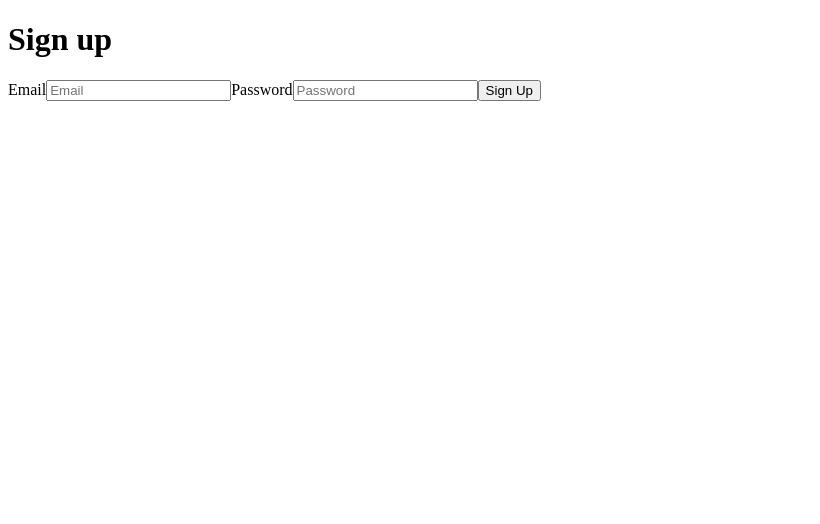
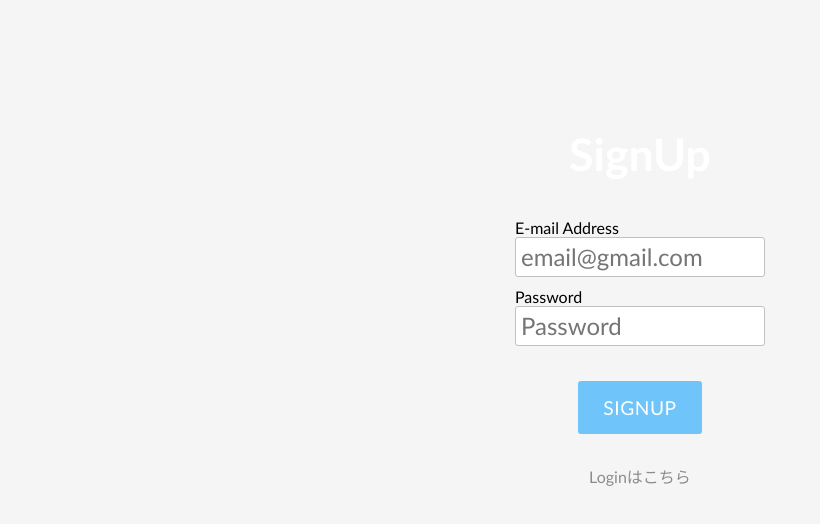
Before and after one commit to afroman09/invite-app, a React (Create React App) app: page /signup in a window 1280 px wide. Shown: the top 524 px of the page, without its empty margins (0-820 px from the left). Built offline with nearby package versions, Linux system fonts and the light colour scheme; no server answers.

Commit message:
todo作成

```diff
--- a/package.json
+++ b/package.json
@@ -11,6 +11,7 @@
     "firebase": "^8.1.1",
     "react": "^17.0.1",
     "react-dom": "^17.0.1",
+    "react-icons": "^4.1.0",
     "react-router-dom": "^5.2.0",
     "react-scripts": "4.0.1",
     "web-vitals": "^0.2.4"
--- a/src/App.css
+++ b/src/App.css
@@ -1,38 +1,214 @@
-.App {
-  text-align: center;
+@import url(https://fonts.googleapis.com/css?family=Open+Sans:400);
+
+:root {
+  background-color: #f5f5f5;
 }
 
-.App-logo {
-  height: 40vmin;
-  pointer-events: none;
+
+/* Todo */
+
+* {
+  box-sizing: border-box;
+  margin: 0;
+  padding: 0;
+  font-family: 'Trebuchet MS', 'Lucida Sans Unicode', 'Lucida Grande',
+    'Lucida Sans', Arial, sans-serif;
 }
 
-@media (prefers-reduced-motion: no-preference) {
-  .App-logo {
-    animation: App-logo-spin infinite 20s linear;
-  }
+body {
+  background: linear-gradient(
+    90deg,
+    rgba(48, 16, 255, 1) 0%,
+    rgba(100, 115, 255, 1) 100%
+  );
+}
+.todo-app {
+  display: flex;
+  flex-direction: column;
+  justify-content: flex-start;
+  width: 520px;
+  min-height: 600px;
+  background: #161a2b;
+  text-align: center;
+  margin: 128px auto;
+  border-radius: 10px;
+  padding-bottom: 32px;
 }
 
-.App-header {
-  background-color: #282c34;
-  min-height: 100vh;
+h1 {
+  margin: 32px 0;
+  color: #fff;
+  font-size: 24px;
+}
+
+.complete {
+  text-decoration: line-through;
+  opacity: 0.4;
+}
+
+.todo-form {
+  margin-bottom: 32px;
+}
+
+.todo-input {
+  padding: 14px 32px 14px 16px;
+  border-radius: 4px 0 0 4px;
+  border: 2px solid #5d0cff;
+  outline: none;
+  width: 320px;
+  background: transparent;
+  color: #fff;
+}
+
+.todo-input::placeholder {
+  color: #e2e2e2;
+}
+
+.todo-button {
+  padding: 16px;
+  border: none;
+  border-radius: 0 4px 4px 0;
+  cursor: pointer;
+  outline: none;
+  background: linear-gradient(
+    90deg,
+    rgba(93, 12, 255, 1) 0%,
+    rgba(155, 0, 250, 1) 100%
+  );
+  color: #fff;
+  text-transform: capitalize;
+}
+
+.todo-input.edit {
+  border: 2px solid #149fff;
+}
+
+.todo-button.edit {
+  background: linear-gradient(
+    90deg,
+    rgba(20, 159, 255, 1) 0%,
+    rgba(17, 122, 255, 1) 100%
+  );
+  padding: 16px 22px;
+}
+
+.todo-container {
+  display: flex;
+  flex-direction: row;
+  position: relative;
+}
+
+.todo-row {
+  display: flex;
+  justify-content: space-between;
+  align-items: center;
+  margin: 4px auto;
+  color: #fff;
+  background: linear-gradient(
+    90deg,
+    rgba(255, 118, 20, 1) 0%,
+    rgba(255, 84, 17, 1) 100%
+  );
+
+  padding: 16px;
+  border-radius: 5px;
+  width: 90%;
+}
+
+.todo-row:nth-child(4n + 1) {
+  background: linear-gradient(
+    90deg,
+    rgba(93, 12, 255, 1) 0%,
+    rgba(155, 0, 250, 1) 100%
+  );
+}
+
+.todo-row:nth-child(4n + 2) {
+  background: linear-gradient(
+    90deg,
+    rgba(255, 12, 241, 1) 0%,
+    rgba(250, 0, 135, 1) 100%
+  );
+}
+
+.todo-row:nth-child(4n + 3) {
+  background: linear-gradient(
+    90deg,
+    rgba(20, 159, 255, 1) 0%,
+    rgba(17, 122, 255, 1) 100%
+  );
+}
+
+.icons {
+  display: flex;
+  align-items: center;
+  font-size: 24px;
+  cursor: pointer;
+}
+
+.delete-icon {
+  margin-right: 5px;
+  color: #fff;
+}
+
+.edit-icon {
+  color: #fff;
+}
+
+
+/* Login & SignUp */
+.wrapper {
+  width: 100%;
+  background-color: #f5f5f5;
+}
+
+.auth-container {
+  height: 100vh;
+  padding-top: 50px;
+  display: flex;
+  flex-direction: column;
+  background: var(--white-color);
+  margin: 0 auto;
+}
+
+.auth-container > h1 {
+  font-size: 2.8rem;
+  text-align: center;
+  padding-top: 1em;
+}
+
+.auth-form {
   display: flex;
   flex-direction: column;
   align-items: center;
-  justify-content: center;
-  font-size: calc(10px + 2vmin);
-  color: white;
 }
 
-.App-link {
-  color: #61dafb;
+.auth-form-item {
+  padding: 5px;
+  margin: 0 auto;
+  text-align: left;
 }
 
-@keyframes App-logo-spin {
-  from {
-    transform: rotate(0deg);
-  }
-  to {
-    transform: rotate(360deg);
-  }
+.auth-form-item input {
+  display: flex;
+  height: 40px;
+  width:250px;
+  font-size: 1.5rem;
+  outline: none;
+  border-radius: 3px;
+  border: 1px solid #c0c0c0;
+  color: var(--text-color);
+  padding: 5px;
 }
+
+.auth-bottom {
+  margin: 0 auto;
+  text-align: center;
+  text-decoration: none;
+  color: #8c8c8c;
+  margin-top: 30px;
+}
+
+.auth-bottom:hover{
+  border-bottom: 1px solid #8c8c8c;
+}
--- a/src/App.js
+++ b/src/App.js
@@ -1,5 +1,6 @@
 import React from "react";
 import { BrowserRouter as Router, Route, Switch } from "react-router-dom";
+import './App.css';
 import PrivateRoute from "./Auth/PrivateRoute";
 import { AuthProvider } from "./Auth/AuthProvider";
 import Home from "./components/Home";
--- a/src/Auth/Login.js
+++ b/src/Auth/Login.js
@@ -1,6 +1,23 @@
 import React, { useContext } from "react";
 import { withRouter } from "react-router";
+import { Link } from 'react-router-dom'
 import { AuthContext } from "./AuthProvider";
+import { styled } from '@material-ui/core/styles';
+import Button from '@material-ui/core/Button';
+
+const LoginButton = styled(Button)({
+  background: '#6fc4f9',
+  fontSize: '1.2rem',
+  border: 0,
+  borderRadius: 3,
+  color: 'white',
+  padding: '10px 30px',
+  marginTop: '30px',
+  '&:hover': {
+    backgroundColor: '#57baf8',
+  },
+});
+
 
 const Login = ({ history }) => {
   const { login } = useContext(AuthContext);
@@ -13,19 +30,22 @@
   };
 
   return (
-    <div>
-      <h1>Log in</h1>
-      <form onSubmit={handleSubmit}>
-        <label>
-          Email
-          <input name="email" type="email" placeholder="Email" />
-        </label>
-        <label>
-          Password
-          <input name="password" type="password" placeholder="Password" />
-        </label>
-        <button type="submit">Log in</button>
-      </form>
+    <div className="wrapper">
+      <div className="auth-container">
+        <h1>Login</h1>
+        <form className="auth-form" onSubmit={handleSubmit}>
+          <div className="auth-form-item">
+            <label>E-mail Address</label>
+            <input name="email" type="email" placeholder="email@gmail.com" />
+          </div>
+          <div className="auth-form-item">
+            <label>Password</label>
+            <input name="password" type="password" placeholder="Password"/>
+          </div>
+            <LoginButton type="submit">Login</LoginButton>
+        </form>
+        <Link to="/signup" className="auth-bottom" >SignUpはこちら</Link>
+      </div>
     </div>
   );
 };
--- a/src/Auth/SignUp.js
+++ b/src/Auth/SignUp.js
@@ -1,6 +1,22 @@
 import React, { useContext } from "react";
+import { Link } from 'react-router-dom'
 import { withRouter } from "react-router";
 import { AuthContext } from "./AuthProvider";
+import { styled } from '@material-ui/core/styles';
+import Button from '@material-ui/core/Button';
+
+const LoginButton = styled(Button)({
+  background: '#6fc4f9',
+  fontSize: '1.2rem',
+  border: 0,
+  borderRadius: 3,
+  color: 'white',
+  padding: '10px 25px',
+  marginTop: '30px',
+  '&:hover': {
+    backgroundColor: '#57baf8',
+  },
+});
 
 const SignUp = ({ history }) => {
   const { signup } = useContext(AuthContext);
@@ -12,19 +28,22 @@
   };
 
   return (
-    <div>
-      <h1>Sign up</h1>
-      <form onSubmit={handleSubmit}>
-        <label>
-          Email
-          <input name="email" type="email" placeholder="Email" />
-        </label>
-        <label>
-          Password
-          <input name="password" type="password" placeholder="Password" />
-        </label>
-        <button type="submit">Sign Up</button>
-      </form>
+    <div className="wrapper">
+      <div className="auth-container">
+        <h1>SignUp</h1>
+        <form className="auth-form" onSubmit={handleSubmit}>
+          <div className="auth-form-item">
+            <label>E-mail Address</label>
+            <input name="email" type="email" placeholder="email@gmail.com" />
+          </div>
+          <div className="auth-form-item">
+            <label>Password</label>
+            <input name="password" type="password" placeholder="Password"/>
+          </div>
+            <LoginButton type="submit">SignUp</LoginButton>
+        </form>
+        <Link to="/Login" className="auth-bottom" >Loginはこちら</Link>
+      </div>
     </div>
   );
 };
--- a/src/components/Home.js
+++ b/src/components/Home.js
@@ -1,5 +1,6 @@
 import React from "react";
 import { firebaseConfig } from "../firebase/Firebase.js";
+import TodoList from './todo/TodoList'
 
 function Home(props) {
   return (
@@ -7,7 +8,13 @@
       <h2>Home Page</h2>
       {/* ユーザーをログアウトさせる */}
       <button onClick={() => firebaseConfig.auth().signOut()}>Sign out</button>
+
+      <div className="todo-app">
+      <TodoList />
     </div>
+
+    </div>
+
   );
 }
 
--- /dev/null
+++ b/src/components/todo/Todo.js
@@ -0,0 +1,44 @@
+import React, { useState } from 'react'
+import TodoForm from './TodoForm';
+import { RiCloseCircleLine } from 'react-icons/ri';
+import { TiEdit } from 'react-icons/ti';
+
+function Todo ({ todos, completeTodo, removeTodo, updateTodo }) {
+  const [edit, setEdit] = useState({
+    id: null,
+    value: '',
+  });
+
+  const submitUpdate = value => {
+      updateTodo(edit.id, value);
+      setEdit({
+          id: null,
+          value: ''
+      });
+  };
+
+  if (edit.id) {
+      return <TodoForm edit={edit} onSubmit={submitUpdate} />
+  }
+
+  return todos.map((todo, index) => (
+    <div
+      className={todo.isComplete ? 'todo-row complete' : 'todo-row'}
+      key={index}
+    >
+        <div key={todo.id} onClick={() => completeTodo(todo.id)}>
+            {todo.text}
+        </div>
+        <div className="icons">
+            <RiCloseCircleLine
+                onClick={() => removeTodo(todo.id)}
+                className='delete-icon'
+            />
+            <TiEdit onClick={() => setEdit({ id: todo.id, value: todo.text })}
+                className='edit-icon'/>
+        </div>
+    </div>
+  ));
+};
+
+export default Todo;
--- /dev/null
+++ b/src/components/todo/TodoForm.js
@@ -0,0 +1,61 @@
+import React, { useState, useEffect, useRef } from 'react'
+// rfceで雛形を作成
+
+function TodoForm(props) {
+  const [input, setInput] = useState(props.edit ? props.edit.value : '')
+
+  const inputRef = useRef(null)
+
+  useEffect(() => {
+    inputRef.current.focus()
+  })
+
+  const handleChange = (e) => {
+    setInput(e.target.value)
+  }
+
+  const handleSubmit = (e) => {
+    e.preventDefault()
+
+    props.onSubmit({
+      id: Math.floor(Math.random() * 10000),
+      text: input,
+    })
+
+    setInput('')
+  }
+
+  return (
+    <form className="todo-form" onSubmit={handleSubmit}>
+      {props.edit ? (
+        <>
+          <input
+            type="text"
+            placeholder="Update your item"
+            value={input}
+            name="text"
+            className="todo-input edit"
+            onChange={handleChange}
+            ref={inputRef}
+          />
+          <button className="todo-button edit">Update</button>
+        </>
+      ) : (
+        <>
+          <input
+            type="text"
+            placeholder="Add a todo"
+            value={input}
+            name="text"
+            className="todo-input"
+            onChange={handleChange}
+            ref={inputRef}
+          />
+          <button className="todo-button">Add todo</button>
+        </>
+      )}
+    </form>
+  )
+}
+
+export default TodoForm
--- /dev/null
+++ b/src/components/todo/TodoList.js
@@ -0,0 +1,58 @@
+import React, { useState } from 'react'
+import TodoForm from './TodoForm'
+import Todo from './Todo'
+
+function TodoList() {
+  const [todos, setTodos] = useState([])
+
+  const addTodo = (todo) => {
+    if (!todo.text || /^\s*$/.test(todo.text)) {
+      return
+    }
+
+    const newTodos = [todo, ...todos]
+
+    setTodos(newTodos)
+  }
+
+  const updateTodo = (todoId, newValue) => {
+    if (!newValue.text || /^\s*$/.test(newValue.text)) {
+      return;
+    }
+
+    setTodos(prev => prev.map((item) => (item.id === todoId ? newValue : item))
+    )
+  }
+
+  const removeTodo = (id) => {
+    const removeArr = [...todos].filter((todo) => todo.id !== id)
+
+    setTodos(removeArr)
+  }
+
+  // eslint-disable-next-line no-unused-vars
+  const completeTodo = (id) => {
+    let updateTodo = todos.map((todo) => {
+      if (todo.id === id) {
+        todo.isComplete = !todo.isComplete
+      }
+      return todo
+    })
+    setTodos(updateTodo)
+  }
+
+  return (
+    <div>
+      <h1>What's the plan for Today?</h1>
+      <TodoForm onSubmit={addTodo} />
+      <Todo
+        todos={todos}
+        completeTodo={completeTodo}
+        removeTodo={removeTodo}
+        updateTodo={updateTodo}
+      />
+    </div>
+  )
+}
+
+export default TodoList
```
Also changed, not shown: 2 other files (tests, documents, lock files or other folders).
